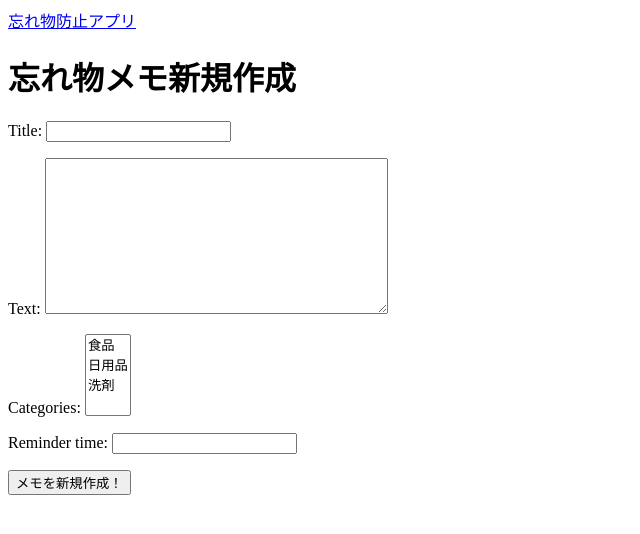
After one commit to kohei-financier/forget_me_not_app, a Django app: page /new_memo/ in a window 1280 px wide. The commit adds this page. Shown: the top 534 px of the page, without its empty margins (0-640 px from the left). Run offline with Django 5.2, Linux system fonts and the light colour scheme; data comes from the database, SQL or seed files in the repository; both versions use the stored data as it was after the commit.

Commit message:
新規作成ページの作成

```diff
--- /dev/null
+++ b/forget_me_not_app/forms.py
@@ -0,0 +1,8 @@
+from django import forms
+
+from .models import Memo
+
+class MemoForm(forms.ModelForm):
+    class Meta:
+        model = Memo
+        fields = ("title", "text", "categories", "reminder_time")
--- a/forget_me_not_app/models.py
+++ b/forget_me_not_app/models.py
@@ -30,7 +30,7 @@ class Memo(models.Model):
     categories = models.ManyToManyField(Category)
 
     def __str__(self):
-        return self.text
+        return self.title
 
 
 # ここにユーザーモデルは記載しない！（再利用性や複雑な認証をつけるなら別のAPPとして立ち上げたほうが良い）
--- a/forget_me_not_app/templates/forget_me_not_app/index.html
+++ b/forget_me_not_app/templates/forget_me_not_app/index.html
@@ -4,4 +4,6 @@
 <h1>忘れ物防止メモアプリ</h1>
 
 <p>これであなたも忘れ物ゼロ！</p>
+
+<a href="{% url "forget_me_not_app:memos" %}">メモ一覧へ！</a>
 {% endblock content %}
--- a/forget_me_not_app/templates/forget_me_not_app/memos.html
+++ b/forget_me_not_app/templates/forget_me_not_app/memos.html
@@ -13,4 +13,7 @@
         <li>忘れ物はゼロです！</li>
     {% endfor %}
 </ul>
+
+<a href="{% url "forget_me_not_app:new_memo"%}">メモを新規追加する</a>
+
 {% endblock content %}
--- /dev/null
+++ b/forget_me_not_app/templates/forget_me_not_app/new_memo.html
@@ -0,0 +1,12 @@
+{% extends "forget_me_not_app/base.html" %}
+
+{% block content %}
+<h1>忘れ物メモ新規作成</h1>
+
+<form action="{% url "forget_me_not_app:new_memo" %}" method="post">
+    {% csrf_token %}
+    {{ form.as_p }}
+    <button name="submit">メモを新規作成！</button>
+</form>
+
+{% endblock content %}
--- a/forget_me_not_app/urls.py
+++ b/forget_me_not_app/urls.py
@@ -10,6 +10,8 @@ urlpatterns = [
     path('', views.index, name='index'),
     # メモ一覧ページ
     path('memos/', views.memos, name='memos'),
+    # メモ新規作成ページ
+    path('new_memo/', views.new_memo, name='new_memo'),
     # メモ編集のページ
     # path('memos/<int:memo_id>/', views.memo, name='memo'),
 ]
--- a/forget_me_not_app/views.py
+++ b/forget_me_not_app/views.py
@@ -1,15 +1,38 @@
-from django.shortcuts import render
+from django.shortcuts import render, redirect
 from .models import Memo
+from .forms import MemoForm
+
+
 # Create your views here.
 def index(request):
     """忘れ物メモのTOPページ（兼 ログイン画面）"""
-    return render(request, 'forget_me_not_app/index.html')
+    return render(request, "forget_me_not_app/index.html")
+
 
 def memos(request):
     """忘れ物メモの一覧ページ"""
-    memos = Memo.objects.order_by('created_at')
+    memos = Memo.objects.order_by("created_at")
     context = {"memos": memos}
-    return render(request, 'forget_me_not_app/memos.html', context)
+    return render(request, "forget_me_not_app/memos.html", context)
+
+
+def new_memo(request):
+    """メモ新規作成ページ"""
+
+    if request.method != "POST":
+        # データは送信されていないので空のフォームを用意する
+        form = MemoForm
+    else:
+        # POSTでデータが送信された処理
+        form = MemoForm(data=request.POST)
+        if form.is_valid():
+            form.save()
+            return redirect("forget_me_not_app:memos")
+
+    # 空または無効のフォームを表示する
+    context = {"form": form}
+    return render(request, "forget_me_not_app/new_memo.html", context)
+
 
 # 編集画面で使うかも！
 # def memo(request, memo_id):
```
Also changed, not shown: db.sqlite3.
